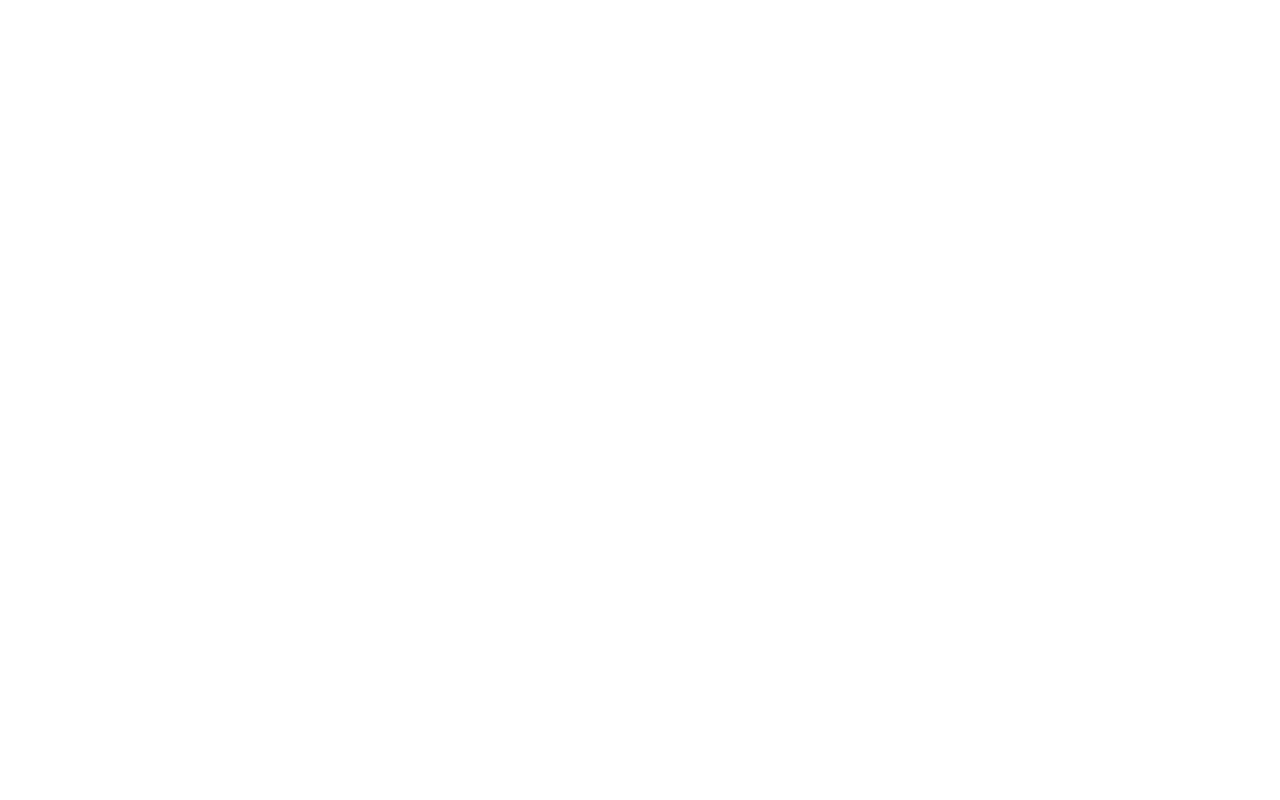
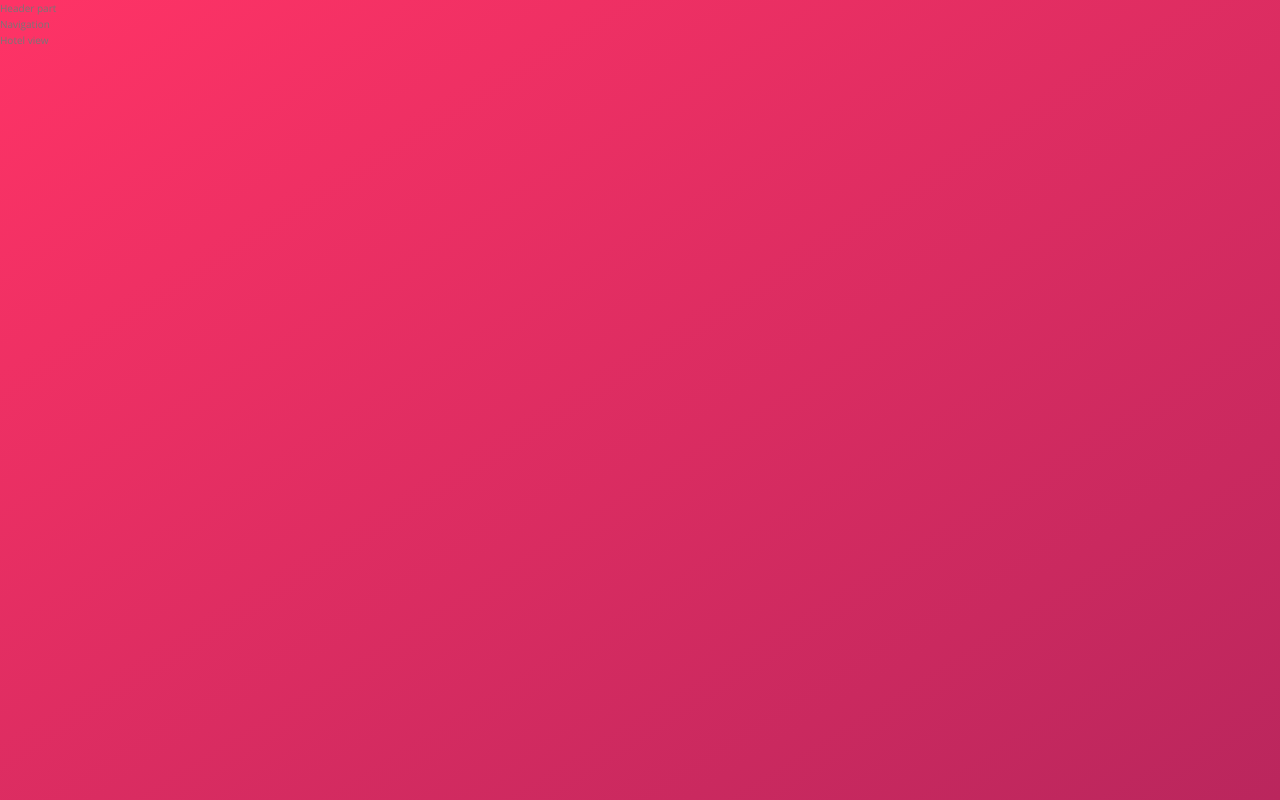
Before and after one commit to tonikontinen/trillo, a website: page index.html in a window 1280 px wide. Drawn offline with nearby package versions, Linux system fonts and the light colour scheme; files that its build step writes are made by us from their sources.

Commit message:
Added module dirs

```diff
--- a/index.html
+++ b/index.html
@@ -1,16 +1,25 @@
 <!DOCTYPE html>
 <html lang="en">
-    <head>
-        <meta charset="UTF-8">
-        <meta name="viewport" content="width=device-width, initial-scale=1.0">
+  <head>
+    <meta charset="UTF-8" />
+    <meta name="viewport" content="width=device-width, initial-scale=1.0" />
 
-        <link href="https://fonts.googleapis.com/css?family=Open+Sans:300,400,600" rel="stylesheet">
-        <link rel="stylesheet" href="css/style.css">
-        <link rel="shortcut icon" type="image/png" href="img/favicon.png">
+    <link
+      href="https://fonts.googleapis.com/css?family=Open+Sans:300,400,600"
+      rel="stylesheet"
+    />
+    <link rel="stylesheet" href="css/style.css" />
+    <link rel="shortcut icon" type="image/png" href="img/favicon.png" />
 
-        <title>trillo &mdash; Your all-in-one booking app</title>
-    </head>
-    <body>
-
-    </body>
+    <title>trillo &mdash; Your all-in-one booking app</title>
+  </head>
+  <body>
+    <div class="container">
+      <header class="header">Header part</header>
+      <div class="content">
+        <nav class="sidebar">Navigation</nav>
+        <main class="hotel-view">Hotel view</main>
+      </div>
+    </div>
+  </body>
 </html>
--- a/package.json
+++ b/package.json
@@ -1,5 +1,5 @@
 {
-  "name": "Trillo",
+  "name": "trillo app",
   "version": "1.0.0",
   "description": "Landing page for natours",
   "main": "index.js",
--- /dev/null
+++ b/sass/_base.scss
@@ -0,0 +1,60 @@
+/*
+COLORS
+
+Grey light-1: #faf9f9
+Grey light-2: #f4f2f2
+Grey light 3: #f0eeee
+Grey light 4: #ccc
+
+Grey dark 1: #333
+Grey dark 2: #777
+Grey dark 3: #999
+
+*/
+
+:root {
+  --color-primary: #eb2f64;
+  --color-primary-light: #ff3366;
+  --color-primary-dark: #ba265d;
+
+  --color-grey-light-1: #faf9f9;
+  --color-grey-light-2: #f4f2f2;
+  --color-grey-light-3: #f0eeee;
+  --color-grey-light-4: #ccc;
+
+  --color-grey-dark-1: #333;
+  --color-grey-dark-2: #777;
+  --color-grey-dark-3: #999;
+}
+
+* {
+  margin: 0;
+  padding: 0;
+}
+
+*,
+*::after,
+*::before {
+  box-sizing: inherit;
+}
+
+html {
+  box-sizing: border-box;
+  font-size: 62.5%; // 1 rem = 10px
+}
+
+body {
+  font-family: "Open Sans", sans-serif;
+  font-weight: 400;
+  line-height: 1.6;
+  color: var(--color-grey-dark-2);
+  background-image: linear-gradient(
+    to right bottom,
+    var(--color-primary-light),
+    var(--color-primary-dark)
+  );
+  background-size: cover;
+  background-repeat: no-repeat;
+
+  min-height: 100vh;
+}
--- /dev/null
+++ b/sass/_layout.scss
@@ -0,0 +1,15 @@
+.container {
+  max-width: 120rem;
+}
+
+.header {
+}
+
+.content {
+}
+
+.sidebar {
+}
+
+.hotel-view {
+}
--- a/sass/main.scss
+++ b/sass/main.scss
@@ -1,17 +1,3 @@
-/*
-COLORS
-
-Primary: #eb2f64
-Primary light: #FF3366
-Primary dark: #BA265D
-
-Grey light 1: #faf9f9
-Grey light 2: #f4f2f2
-Grey light 3: #f0eeee
-Grey light 4: #ccc
-
-Grey dark 1: #333
-Grey dark 2: #777
-Grey dark 3: #999
-
-*/
+@import "base";
+@import "layout";
+@import "components";
```
Also changed, not shown: sass/_components.scss (added).
